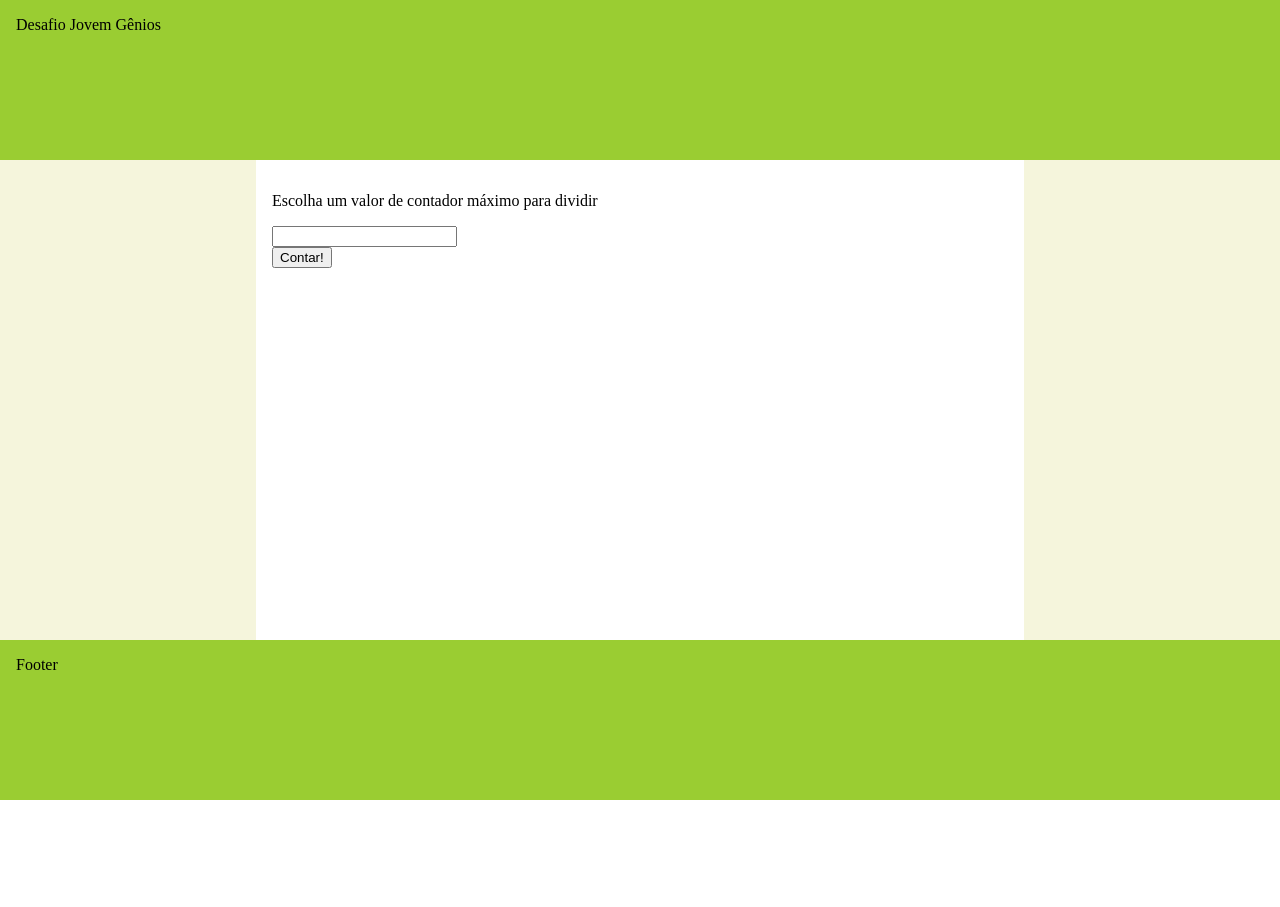
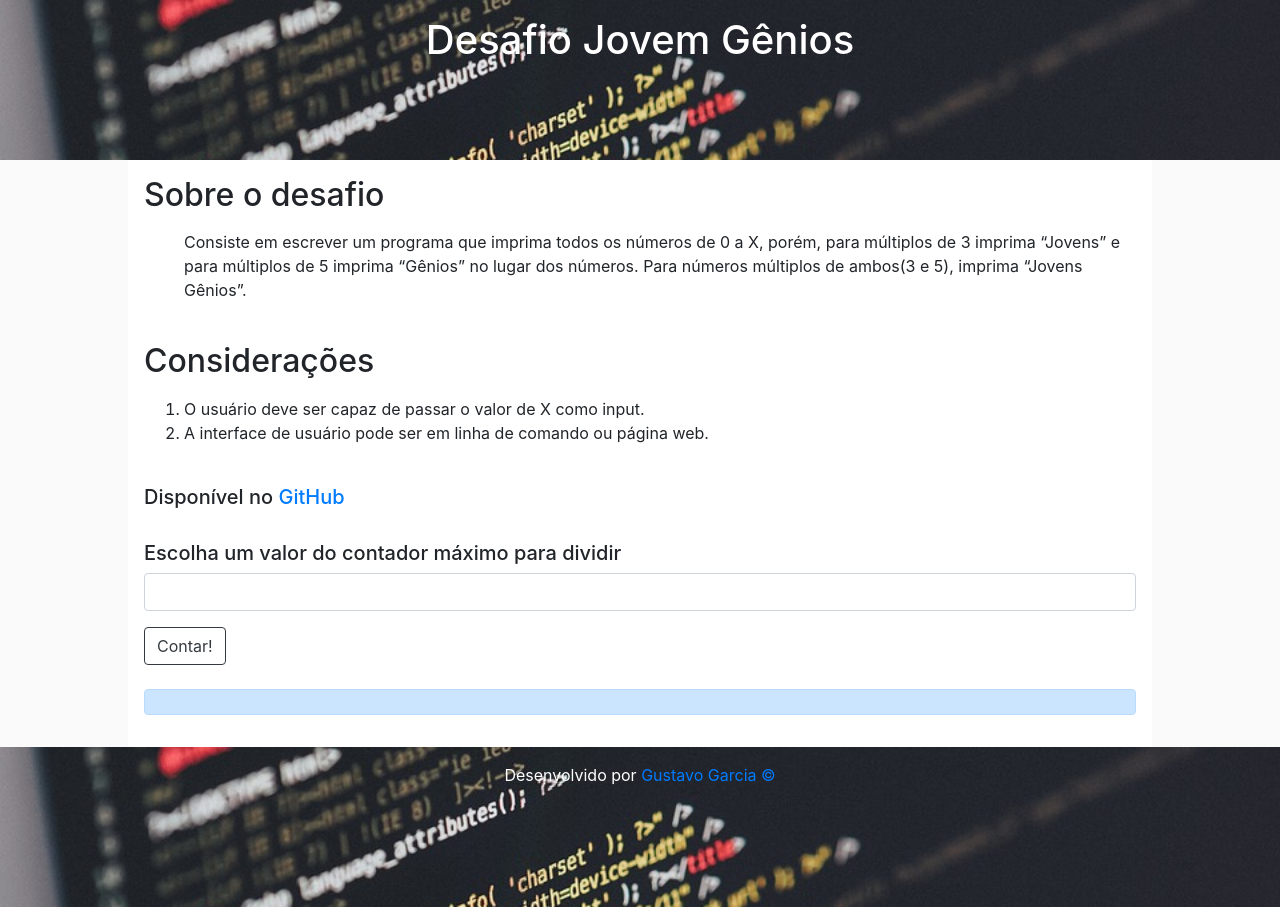
Before and after one commit to ggdrn/DesafioJG, a plain HTML site: page index.html in a window 1280 px wide. Before the commit the page ends 800 px from the top, so only its background shows below. Drawn offline with nearby package versions, Linux system fonts and the light colour scheme.

Commit message:
mudanças no visaul

```diff
--- a/estilo.css
+++ b/estilo.css
@@ -1,5 +1,8 @@
 * {
  box-sizing: border-box;
+}
+#texto{
+  color: #FFFFFF;
 }
 body {
   margin: 0;
@@ -13,8 +16,8 @@ body {
 }
 #main > nav,
 #main > aside {
-  flex: 0 0 20vw;
-  background: beige;
+  flex: 0 0 10vw;
+  background: #FAFAFA;
 }
 #main > nav {
   order: -1;
@@ -23,6 +26,8 @@ header, footer, article, nav, aside {
   padding: 1em;
 }
 header, footer {
-  background: yellowgreen;
+  background-image: url("fundo.png");
+  background-repeat: no-repeat;
+  background-size: 100%;
   height: 20vh;
 }
--- a/index.html
+++ b/index.html
@@ -2,23 +2,50 @@
 <html>
   <head>
     <title>DESAFIO JG</title>
+    <!--Função javascript -->
     <script type="text/javascript" src="script.js"></script>
+    <!-- Estilo -->
     <link href="estilo.css" rel="stylesheet">
+    <!-- Bootstrap -->
+    <link rel="stylesheet" href="https://stackpath.bootstrapcdn.com/bootstrap/4.1.3/css/bootstrap.min.css" integrity="sha384-MCw98/SFnGE8fJT3GXwEOngsV7Zt27NXFoaoApmYm81iuXoPkFOJwJ8ERdknLPMO" crossorigin="anonymous">
+    <script src="https://code.jquery.com/jquery-3.3.1.slim.min.js" integrity="sha384-q8i/X+965DzO0rT7abK41JStQIAqVgRVzpbzo5smXKp4YfRvH+8abtTE1Pi6jizo" crossorigin="anonymous"></script>
+    <script src="https://cdnjs.cloudflare.com/ajax/libs/popper.js/1.14.3/umd/popper.min.js" integrity="sha384-ZMP7rVo3mIykV+2+9J3UJ46jBk0WLaUAdn689aCwoqbBJiSnjAK/l8WvCWPIPm49" crossorigin="anonymous"></script>
+    <script src="https://stackpath.bootstrapcdn.com/bootstrap/4.1.3/js/bootstrap.min.js" integrity="sha384-ChfqqxuZUCnJSK3+MXmPNIyE6ZbWh2IMqE241rYiqJxyMiZ6OW/JmZQ5stwEULTy" crossorigin="anonymous"></script>
   </head>
   <body>
-     <header> Desafio Jovem Gênios </header>
+     <header><center><h1 id="texto"> Desafio Jovem Gênios <h1></center></header>
     <div id="main">
       <article>
+        <h2> Sobre o desafio</h2>
+        <p><ol>Consiste em escrever um programa que imprima todos os números de 0 a X, porém,
+          para múltiplos de 3 imprima “Jovens” e para múltiplos de 5 imprima “Gênios” no lugar dos números.
+          Para números múltiplos de ambos(3 e 5), imprima “Jovens Gênios”.</ol>
+        </p>
+      <br>
+        <h2>Considerações</h2>
+        <ol>
+          <p></p>
+          <li> O usuário deve ser capaz de passar o valor de X como
+            input.</li>
+          <li> A interface de usuário pode ser em linha de comando ou
+          página web.</li>
+      </ol>
+    <br>
+      <h5>Disponível no <a href="https://github.com/ggdrn/DesafioJG" target="_blank">GitHub</a></h5>
+    <br>
         <form>
-          <p>Escolha um valor de contador máximo para dividir</p>
-          <input type="text" id="qtd" name="numero"/><br/>
-          <input type="button" value="Contar!" onclick="Iniciar()"/>
+          <h5>Escolha um valor do contador máximo para dividir</h5>
+          <div class="input-group mb-3">
+            <input type="text" id="qtd" class="form-control">
+          </div>
+          <input class="btn btn-outline-dark" type="button" value="Contar!" onclick="Iniciar()"/>
         </form>
-        <spam id="resultado"></spam>
+        <br>
+        <div  class="alert alert-primary" role="alert" id="resultado"></div>
       </article>
       <nav></nav>
       <aside></aside>
   </div>
-  <footer>Footer</footer>
+  <footer id="texto"><center>Desenvolvido por <a href="https://github.com/ggdrn" target="_blank">Gustavo Garcia ©<a/></center></footer>
   </body>
 </html>
```
Also changed, not shown: fundo.png (added), 1 other file.
